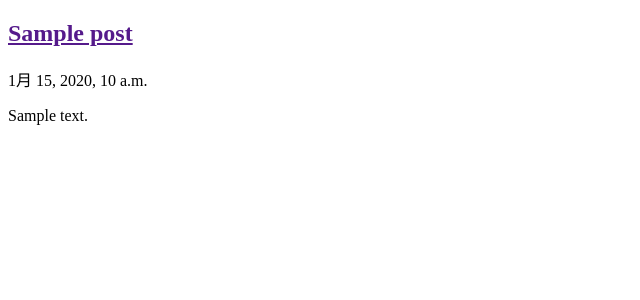
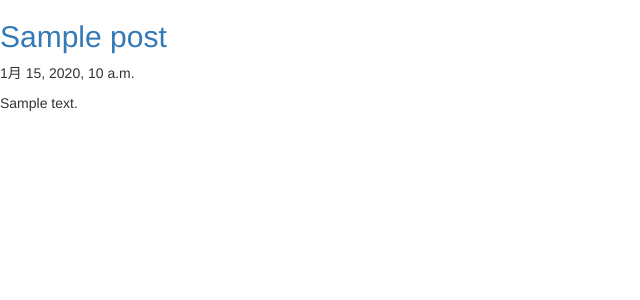
Before and after one commit to KiKu0411/Djangogirls, a Django app: template blog/templates/blog/post_list.html in a window 1280 px wide. Shown: the top 300 px of the page, without its empty margins (0-640 px from the left). Run offline with Django 3.2, Linux system fonts and the light colour scheme; the template is opened without the code that fills it: most values are stand-ins (such as "Sample title", 1, 10 or a date in 2020); some libraries are stand-ins or nearby versions.

Commit message:
'mimmim'

```diff
--- a/blog/templates/blog/post_list.html
+++ b/blog/templates/blog/post_list.html
@@ -5,7 +5,9 @@
     <meta name="viewport"
           content="width=device-width, user-scalable=no, initial-scale=1.0, maximum-scale=1.0, minimum-scale=1.0">
     <meta http-equiv="X-UA-Compatible" content="ie=edge">
-    <title>test</title>
+    <title>mitiwohumihazusitakutipatti</title>
+    <link rel="stylesheet" href="//maxcdn.bootstrapcdn.com/bootstrap/3.2.0/css/bootstrap.min.css">
+    <link rel="stylesheet" href="//maxcdn.bootstrapcdn.com/bootstrap/3.2.0/css/bootstrap-theme.min.css">
 </head>
 <body>
 <div>
```
